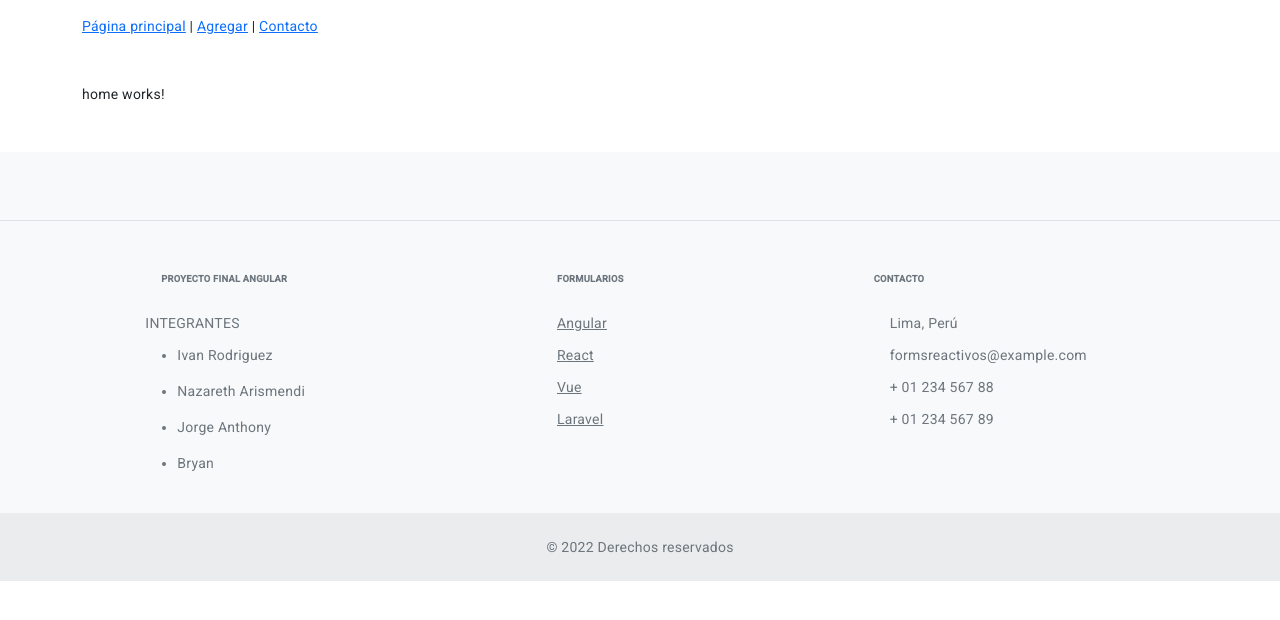
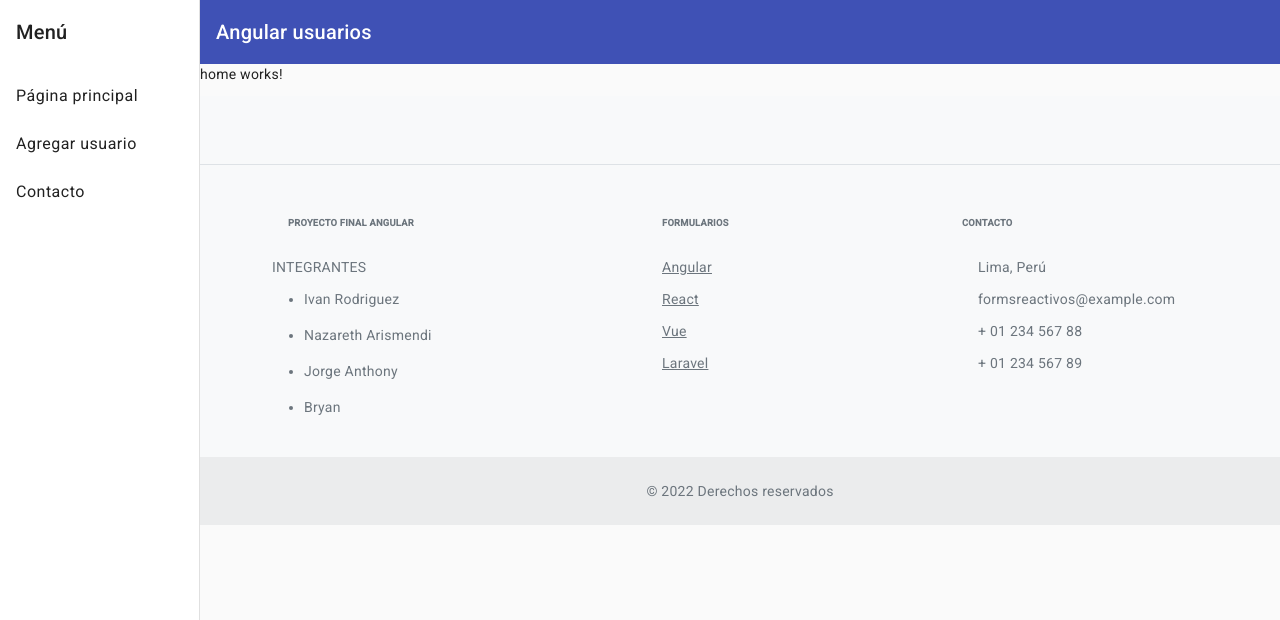
Before and after one commit to rodcar/angular-usuarios, an Angular app: page / in a window 1280 px wide. Shown: the top 620 px of the page. Built offline with nearby package versions, Linux system fonts and the light colour scheme.

Commit message:
agrega navbar

```diff
--- a/src/app/app.component.html
+++ b/src/app/app.component.html
@@ -1,5 +1 @@
-<app-header></app-header>
-<div class="container my-5">
-  <router-outlet></router-outlet>
-</div>
-<app-footer></app-footer>
+<app-navbar></app-navbar>
--- /dev/null
+++ b/src/app/navbar/navbar.component.css
@@ -0,0 +1,17 @@
+.sidenav-container {
+  height: 100%;
+}
+
+.sidenav {
+  width: 200px;
+}
+
+.sidenav .mat-toolbar {
+  background: inherit;
+}
+
+.mat-toolbar.mat-primary {
+  position: sticky;
+  top: 0;
+  z-index: 1;
+}
--- /dev/null
+++ b/src/app/navbar/navbar.component.html
@@ -0,0 +1,28 @@
+<mat-sidenav-container class="sidenav-container">
+  <mat-sidenav #drawer class="sidenav" fixedInViewport
+      [attr.role]="(isHandset$ | async) ? 'dialog' : 'navigation'"
+      [mode]="(isHandset$ | async) ? 'over' : 'side'"
+      [opened]="(isHandset$ | async) === false">
+    <mat-toolbar>Menú</mat-toolbar>
+    <mat-nav-list>
+      <a mat-list-item routerLink="/">Página principal</a>
+      <a mat-list-item routerLink="/agregar">Agregar usuario</a>
+      <a mat-list-item routerLink="/contacto">Contacto</a>
+    </mat-nav-list>
+  </mat-sidenav>
+  <mat-sidenav-content>
+    <mat-toolbar color="primary">
+      <button
+        type="button"
+        aria-label="Toggle sidenav"
+        mat-icon-button
+        (click)="drawer.toggle()"
+        *ngIf="isHandset$ | async">
+        <mat-icon aria-label="Side nav toggle icon">menu</mat-icon>
+      </button>
+      <span>{{ title }}</span>
+    </mat-toolbar>
+    <router-outlet></router-outlet>
+    <app-footer></app-footer>
+  </mat-sidenav-content>
+</mat-sidenav-container>
--- /dev/null
+++ b/src/app/navbar/navbar.component.ts
@@ -0,0 +1,22 @@
+import { Component } from '@angular/core';
+import { BreakpointObserver, Breakpoints } from '@angular/cdk/layout';
+import { Observable } from 'rxjs';
+import { map, shareReplay } from 'rxjs/operators';
+
+@Component({
+  selector: 'app-navbar',
+  templateUrl: './navbar.component.html',
+  styleUrls: ['./navbar.component.css']
+})
+export class NavbarComponent {
+  title: string = "Angular usuarios";
+
+  isHandset$: Observable<boolean> = this.breakpointObserver.observe(Breakpoints.Handset)
+    .pipe(
+      map(result => result.matches),
+      shareReplay()
+    );
+
+  constructor(private breakpointObserver: BreakpointObserver) {}
+
+}
```
Also changed, not shown: src/app/app.module.ts (+14 -2 lines), 1 other file (tests, documents, lock files or other folders).
